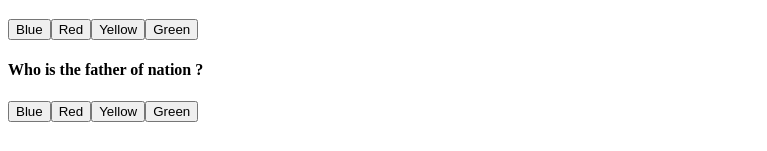
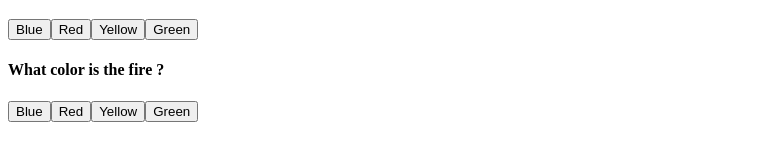
Before and after one commit to iamneo-production/ecffceaebceeacceebdafdfbedeaaeafdbbc, a React (Create React App) app in the folder reactapp/: page / in a window 1280 px wide. Both pictures are taken after a click on the button "Start Quiz". Shown: the part 384-535 px from the top of the page, without its empty margins (0-767 px from the left). Built offline with nearby package versions, Linux system fonts and the light colour scheme.

Commit message:
Backup Commit

```diff
--- a/reactapp/src/App.js
+++ b/reactapp/src/App.js
@@ -68,12 +68,13 @@ function App(){
         }
         for(let i=0;i<5;i++)
         {
-            if(i==tag-1){
-            prv_ques[i].isDisabled=true;
-            break;
+            if(i===tag-1){
+            prv_ques[i].isDisabled="true";
+            console.log(tag);
             }
         }
-        setStates({...states,tot_cor_ans: prv_ans,prv_ques,attempted: prv_att+1});
+        console.log(prv_ques);
+        setStates({...states,tot_cor_ans: prv_ans,questions: prv_ques,attempted: prv_att+1});
     }
     const mockFunction=()=>{}
     return (
@@ -97,7 +98,7 @@ function App(){
             answer={states.questions[0].answer}
             />
             <Card
-
+            qno={states.questions[1].questionId}
             question={states.questions[1].question}
             correctAnswerMarkUpdate={setAns}
             attempt={mockFunction}
@@ -110,7 +111,7 @@ function App(){
             answer={states.questions[1].answer}
             />
             <Card
-
+            qno={states.questions[2].questionId}
             question={states.questions[2].question}
             correctAnswerMarkUpdate={setAns}
             attempt={mockFunction}
@@ -123,7 +124,7 @@ function App(){
             answer={states.questions[2].answer}
             />
             <Card
-
+            qno={states.questions[3].questionId}
             question={states.questions[3].question}
             correctAnswerMarkUpdate={setAns}
             options={{
@@ -135,8 +136,8 @@ function App(){
             answer={states.questions[3].answer}
             />
             <Card
-
-            question={states.questions[0].question}
+            qno={states.questions[4].questionId}
+            question={states.questions[4].question}
             correctAnswerMarkUpdate={setAns}
             attempt={mockFunction}
             options={{
@@ -145,7 +146,7 @@ function App(){
             option3: states.questions[4].option3,
             option4: states.questions[4].option4
             }}
-            answer={states.questions[0].answer}
+            answer={states.questions[4].answer}
             />
             {(states.attempted>=5) ? <Button tag="1" choice="1" name="hlo" isdisabled="" onclick={()=>{setStates({...states,curpage: "strt"})}}>Show Results</Button>  : ""}
             </div>
--- a/reactapp/src/components/UI/Button/Button.js
+++ b/reactapp/src/components/UI/Button/Button.js
@@ -1,7 +1,7 @@
 function Button(props){
     return(
         <div>
-        <button disabled={props.isdisabled} onClick={()=>{props.onclick(props.tag,props.content,props.answer)}}>{props.children}</button>
+        <button disabled={props.isdisabled} onClick={()=>{props.onclick(props.qno,props.content,props.answer)}}>{props.children}</button>
         </div>
     )
 }
```
